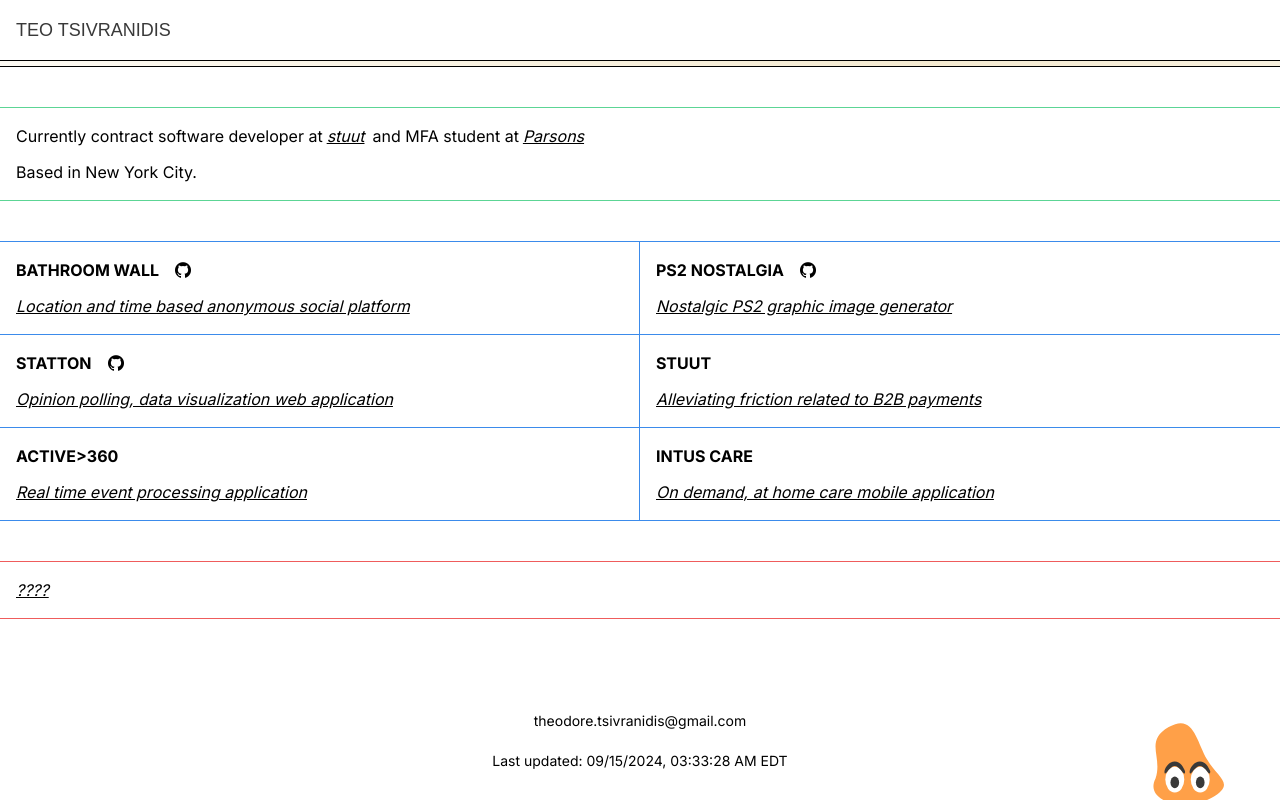
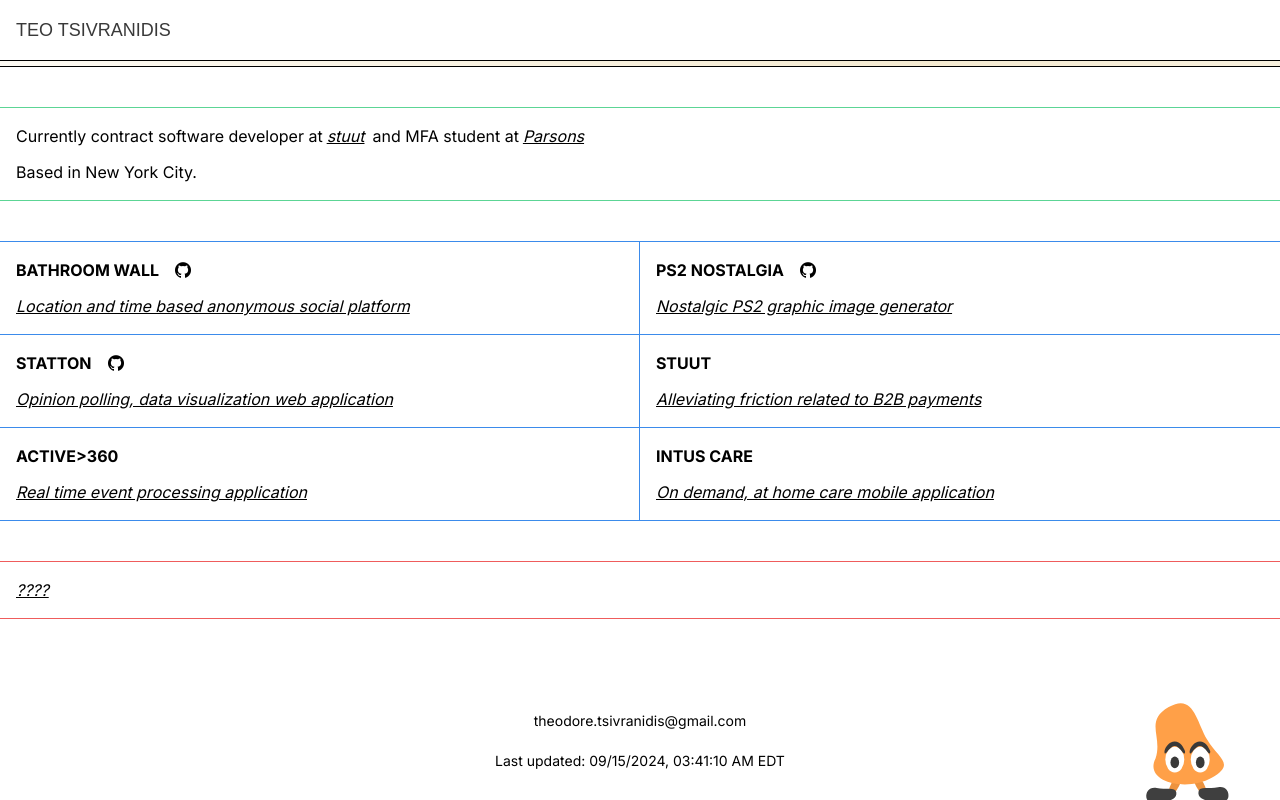
Before and after one commit to neo-teo/portfolio, a Next.js app: page / in a window 1280 px wide. Built offline with nearby package versions, Linux system fonts and the light colour scheme.

Commit message:
bring doodle back up

```diff
--- a/src/commitDate.ts
+++ b/src/commitDate.ts
@@ -1,2 +1,2 @@
 // This file is auto-generated on pre-commit hook
-export const commitDateTime = '09/15/2024, 03:33:28 AM EDT';
+export const commitDateTime = '09/15/2024, 03:41:10 AM EDT';
--- a/src/components/Doodle.tsx
+++ b/src/components/Doodle.tsx
@@ -1,7 +1,7 @@
 import * as React from "react"
 
 export default function Doodle() {
-    return <div className="fixed bottom-[-25px] right-[10px] flex justify-end px-10">
+    return <div className="fixed bottom-[-5px] right-[10px] flex justify-end px-10">
         <div className="relative">
             <object
                 data={"/angry_blob.svg"} type="image/svg+xml" width="100px"
```
Also changed, not shown: src/components/Footer.tsx (+8 -0 lines).
